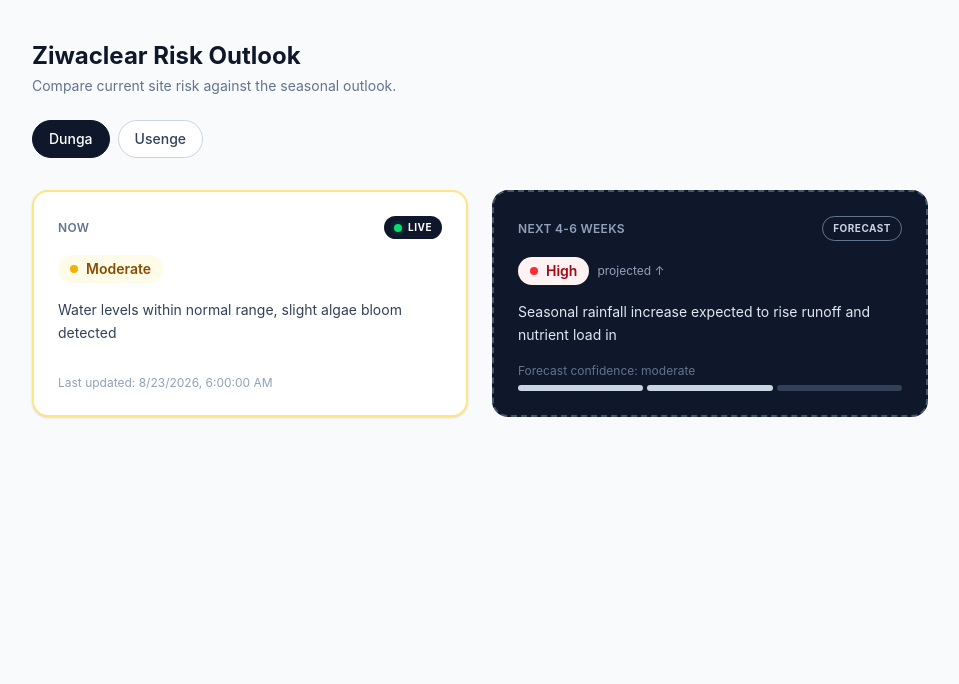
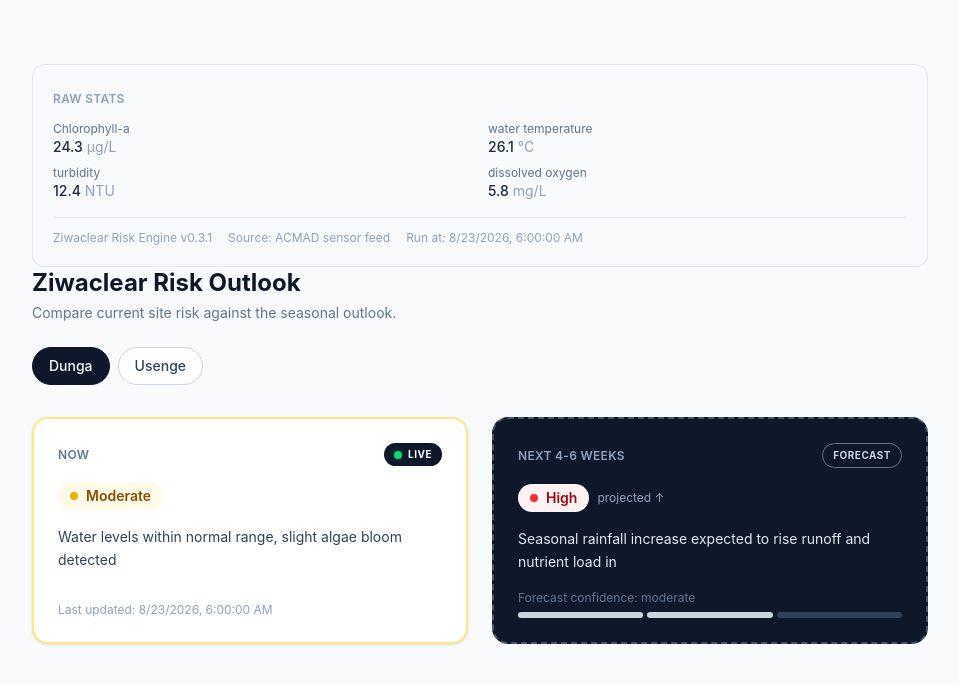
Before and after one commit to Gathoni-K/ziwaClear-riskEngine, a React (Vite) app in the folder ziwaclear-frontend/: page / in a window 1280 px wide. Shown: the top 684 px of the page, without its empty margins (160-1119 px from the left). Built offline with nearby package versions, Linux system fonts and the light colour scheme.

Commit message:
dropped the imported mocked data in the risk dashboard

```diff
--- /dev/null
+++ b/ziwaclear-frontend/src/components/StatsMetadataBlock.tsx
@@ -0,0 +1,35 @@
+import type { RawStat, ModelMetadata } from '../types/risk';
+
+interface Props {
+    stats: RawStat[];
+    metadata: ModelMetadata;
+}
+
+export default function StatMetadataBlock({ stats, metadata }: Props) {
+    const runAt = new Date(metadata.runAt).toLocaleString();
+
+    return (
+         <div className="rounded-xl border border-slate-200 bg-slate-50 p-4 sm:p-5">
+      <span className="text-xs uppercase tracking-wide text-slate-400 font-semibold">
+        Raw stats
+      </span>
+      <dl className="mt-3 grid grid-cols-2 gap-x-4 gap-y-2">
+        {stats.map((stat) => (
+          <div key={stat.label}>
+            <dt className="text-xs text-slate-500">{stat.label}</dt>
+            <dd className="text-sm font-medium text-slate-800">
+              {stat.value}
+              {stat.unit && <span className="text-slate-400 font-normal"> {stat.unit}</span>}
+            </dd>
+          </div>
+        ))}
+      </dl>
+
+      <div className="mt-4 pt-3 border-t border-slate-200 flex flex-wrap gap-x-4 gap-y-1 text-xs text-slate-400">
+        <span>{metadata.modelName} {metadata.modelVersion}</span>
+        <span>Source: {metadata.dataSource}</span>
+        <span>Run at: {runAt}</span>
+      </div>
+    </div>
+  );
+}
--- a/ziwaclear-frontend/src/pages/RiskDashboard.tsx
+++ b/ziwaclear-frontend/src/pages/RiskDashboard.tsx
@@ -1,6 +1,7 @@
 import { useState } from 'react';
 import type { SiteId } from '../types/risk';
-import { SITES, MOCK_CURRENT_RISK, MOCK_SEASONAL_OUTLOOK } from '../data/mockData';
+import { SITES, MOCK_CURRENT_RISK, MOCK_SEASONAL_OUTLOOK,MOCK_MODEL_METADATA,MOCK_RAW_STATS } from '../data/mockData';
+import StatsMetadataBlock from '../components/StatsMetadataBlock';
 import SiteSelector from '../components/SiteSelector';
 import CurrentRiskPanel from '../components/CurrentRiskPanel';
 import SeasonalOutlookPanel from '../components/SeasonalOutlookPanel';
@@ -10,10 +11,15 @@ export default function RiskDashboard() {
 
   const currentRisk = MOCK_CURRENT_RISK[selectedSite];
   const seasonalOutlook = MOCK_SEASONAL_OUTLOOK[selectedSite];
+  const rawStats = MOCK_RAW_STATS[selectedSite];
+  const modelMetadata = MOCK_MODEL_METADATA[selectedSite];
 
   return (
     <div className="min-h-screen bg-slate-50 px-4 sm:px-6 py-6 sm:py-10">
       <div className="max-w-4xl mx-auto">
+        <div className="mt-6">
+  <StatsMetadataBlock stats={rawStats} metadata={modelMetadata} />
+</div>
         <h1 className="text-xl sm:text-2xl font-bold text-slate-900">
           Ziwaclear Risk Outlook
         </h1>
```
